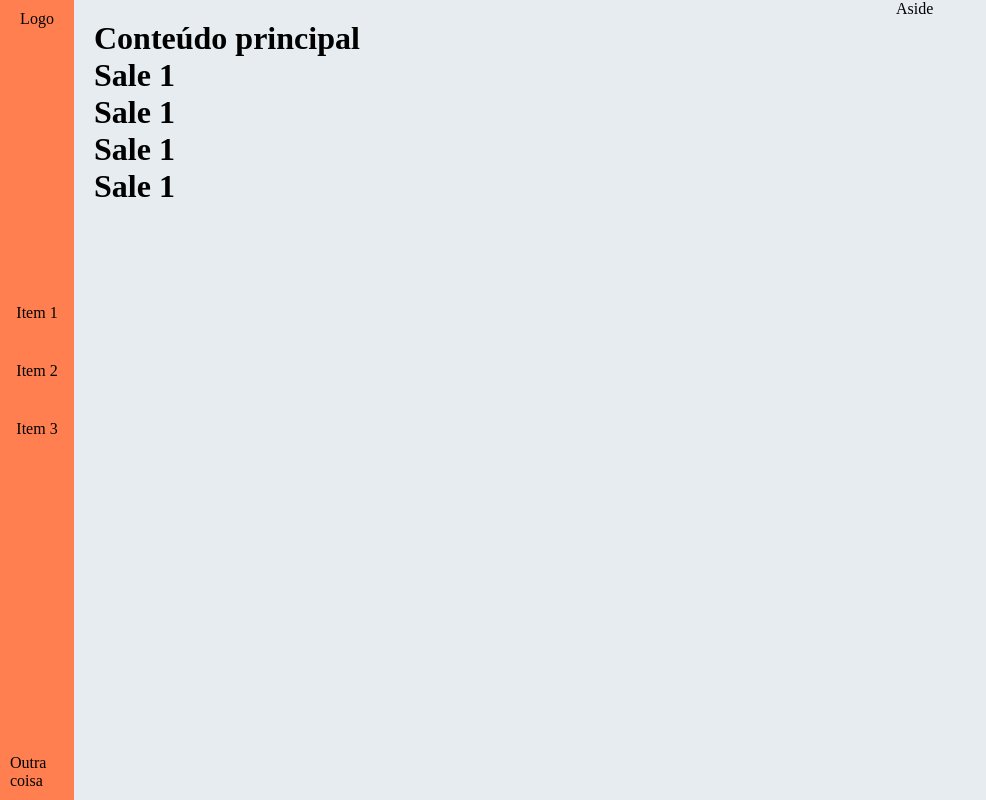
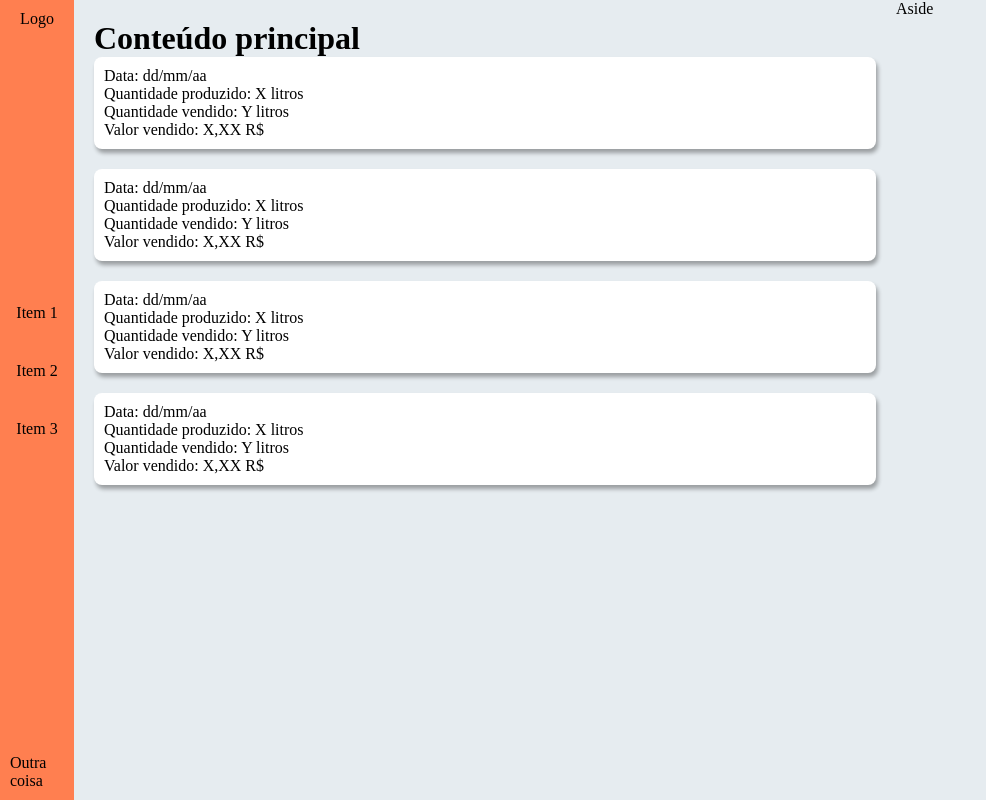
Before and after one commit to johnnyferreiradev/milkmoney, a React (Create React App) app in the folder frontend/: page / in a window 1280 px wide. Shown: the whole page, without its empty margins (0-986 px from the left). Built offline with nearby package versions, Linux system fonts and the light colour scheme.

Commit message:
Criação da estrutura base dos itens de venda

```diff
--- a/frontend/src/components/Sale/Sale.jsx
+++ b/frontend/src/components/Sale/Sale.jsx
@@ -1,9 +1,16 @@
 import React from 'react';
+
+import './Styles.css';
 
 export default class Sale extends React.Component {
   render() {
     return (
-      <h1>Sale 1</h1>
+      <div className="sale-item">
+        <p>Data: <span>dd/mm/aa</span></p>
+        <p>Quantidade produzido: <span>X litros</span></p>
+        <p>Quantidade vendido: <span>Y litros</span></p>
+        <p>Valor vendido: <span>X,XX R$</span></p>
+      </div>
     );
   }
 }
--- /dev/null
+++ b/frontend/src/components/Sale/Styles.css
@@ -0,0 +1,7 @@
+.sale-item {
+  padding: 10px;
+  margin-bottom: 20px;
+  background: #fff;
+  border-radius: 8px;
+  box-shadow: 2px 4px 4px #0005;
+}
```
